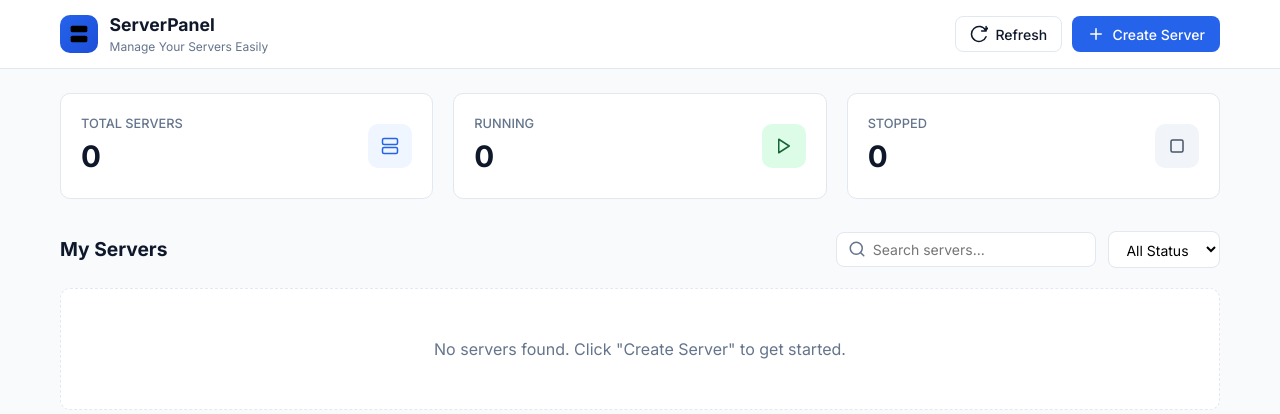
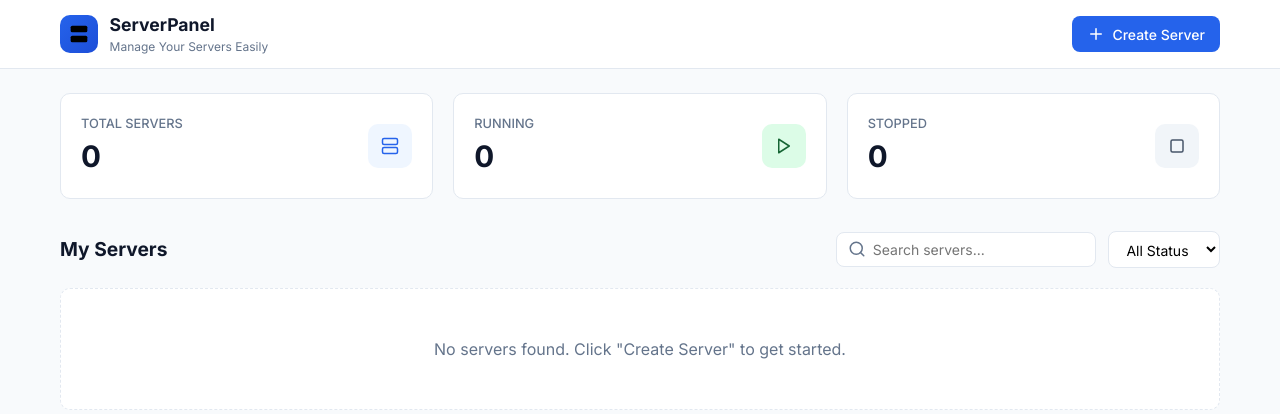
Before and after one commit to Rishad50/rishadhosting24-, a Flask app: page / in a window 1280 px wide. Shown: the top 414 px of the page. Run offline with Flask 3, Linux system fonts and the light colour scheme; data that the repository does not hold is empty.

Commit message:
Update home.html

```diff
--- a/templates/home.html
+++ b/templates/home.html
@@ -313,7 +313,7 @@
     /* ------------------------------------------------------------- */
     /* SERVER DETAIL VIEW COMPONENTS                                 */
     /* ------------------------------------------------------------- */
-    /* Server Controls (Image 2 style) */
+    /* Server Controls */
     .server-controls-card {
       background: var(--card-bg);
       border: 1px solid var(--border);
@@ -349,7 +349,7 @@
     .btn-ctrl-stop { background-color: var(--btn-stop); }
     .btn-ctrl-restart { background-color: var(--btn-restart); }
 
-    /* Recent Logs (Image 2 style) */
+    /* Recent Logs */
     .recent-logs-card {
       background: #090d16;
       border-radius: 12px;
@@ -521,7 +521,6 @@
     .toast.error { border-left-color: #dc2626; }
     .toast.info { border-left-color: var(--primary); }
 
-    /* Responsive adjustments */
     @media (max-width: 768px) {
       .header-container { padding: 0.75rem 1rem; }
       .control-buttons-grid { grid-template-columns: 1fr; }
@@ -538,7 +537,7 @@
 
   <!-- Adaptive Dynamic Header -->
   <header>
-    <!-- 1. DASHBOARD HEADER (Shown on Server List) -->
+    <!-- 1. DASHBOARD HEADER (Refresh button removed) -->
     <div id="header-dashboard" class="header-container">
       <div class="brand-section">
         <div class="brand-icon">
@@ -550,10 +549,6 @@
         </div>
       </div>
       <div class="header-actions">
-        <button class="btn btn-secondary" onclick="loadServers()">
-          <svg class="icon" viewBox="0 0 24 24"><path d="M21.5 2v6h-6M21.34 15.57a10 10 0 1 1-.57-8.38l5.67-5.67"></path></svg>
-          Refresh
-        </button>
         <button class="btn btn-primary" onclick="openCreateModal()">
           <svg class="icon" viewBox="0 0 24 24"><line x1="12" y1="5" x2="12" y2="19"></line><line x1="5" y1="12" x2="19" y2="12"></line></svg>
           Create Server
@@ -561,10 +556,9 @@
       </div>
     </div>
 
-    <!-- 2. SERVER DETAIL HEADER (Logo এর জায়গায় সরাসরি Back বাটন) -->
+    <!-- 2. SERVER DETAIL HEADER -->
     <div id="header-detail" class="header-container" style="display: none;">
       <div class="detail-nav-left">
-        <!-- Logo এর জায়গায় Back Button -->
         <button class="btn-back-header" onclick="backToServersList()" title="Back to servers">
           <svg class="icon" viewBox="0 0 24 24"><line x1="19" y1="12" x2="5" y2="12"></line><polyline points="12 19 5 12 12 5"></polyline></svg>
           <span>Back</span>
@@ -579,9 +573,7 @@
   </header>
 
   <main>
-    <!-- ============================================================= -->
-    <!-- VIEW 1: MY SERVERS LIST                                       -->
-    <!-- ============================================================= -->
+    <!-- VIEW 1: MY SERVERS LIST -->
     <div id="view-server-list" class="view-container active">
       <div class="stats-grid">
         <div class="stat-card">
@@ -625,11 +617,8 @@
       <div id="server-grid" class="server-grid"></div>
     </div>
 
-    <!-- ============================================================= -->
-    <!-- VIEW 2: SERVER DETAIL VIEW (NO EXTRA HEADER CLUTTER)         -->
-    <!-- ============================================================= -->
+    <!-- VIEW 2: SERVER DETAIL VIEW -->
     <div id="view-server-detail" class="view-container">
-      <!-- Server Controls (Exact match to Image 2) -->
       <div class="server-controls-card">
         <div class="controls-title">Server Controls</div>
         <div class="controls-subtitle">Start, stop or restart your server</div>
@@ -649,7 +638,6 @@
         </div>
       </div>
 
-      <!-- Recent Logs (Exact match to Image 2) -->
       <div class="recent-logs-card">
         <div class="logs-header">
           <div class="logs-title">
@@ -661,7 +649,6 @@
         <div id="detail-recent-logs" class="logs-terminal-body">Loading logs...</div>
       </div>
 
-      <!-- Additional Management Bar -->
       <div class="extra-actions-bar">
         <button class="btn btn-purple" onclick="openFilesForCurrentServer()">
           <svg class="icon" viewBox="0 0 24 24"><path d="M22 19a2 2 0 0 1-2 2H4a2 2 0 0 1-2-2V5a2 2 0 0 1 2-2h5l2 3h9a2 2 0 0 1 2 2z"></path></svg>
@@ -925,7 +912,7 @@
     }
 
     // -------------------------------------------------------------
-    // SERVER DETAIL VIEW (LOGO REPLACED WITH BACK BUTTON)
+    // SERVER DETAIL VIEW
     // -------------------------------------------------------------
     function openServerDetail(serverId) {
       const server = rawServers.find(s => s.id === serverId);
@@ -933,11 +920,9 @@
 
       activeServer = server;
 
-      // Switch Headers
       document.getElementById('header-dashboard').style.display = 'none';
       document.getElementById('header-detail').style.display = 'flex';
 
-      // Switch Views
       document.getElementById('view-server-list').classList.remove('active');
       document.getElementById('view-server-detail').classList.add('active');
 
@@ -955,11 +940,9 @@
       }
       activeServer = null;
 
-      // Switch Headers back
       document.getElementById('header-detail').style.display = 'none';
       document.getElementById('header-dashboard').style.display = 'flex';
 
-      // Switch Views back
       document.getElementById('view-server-detail').classList.remove('active');
       document.getElementById('view-server-list').classList.add('active');
       loadServers();
@@ -977,7 +960,6 @@
         </span>
       `;
 
-      // Control button states
       document.getElementById('btn-detail-start').disabled = isRunning;
       document.getElementById('btn-detail-stop').disabled = !isRunning;
       document.getElementById('btn-detail-restart').disabled = !isRunning;
```
